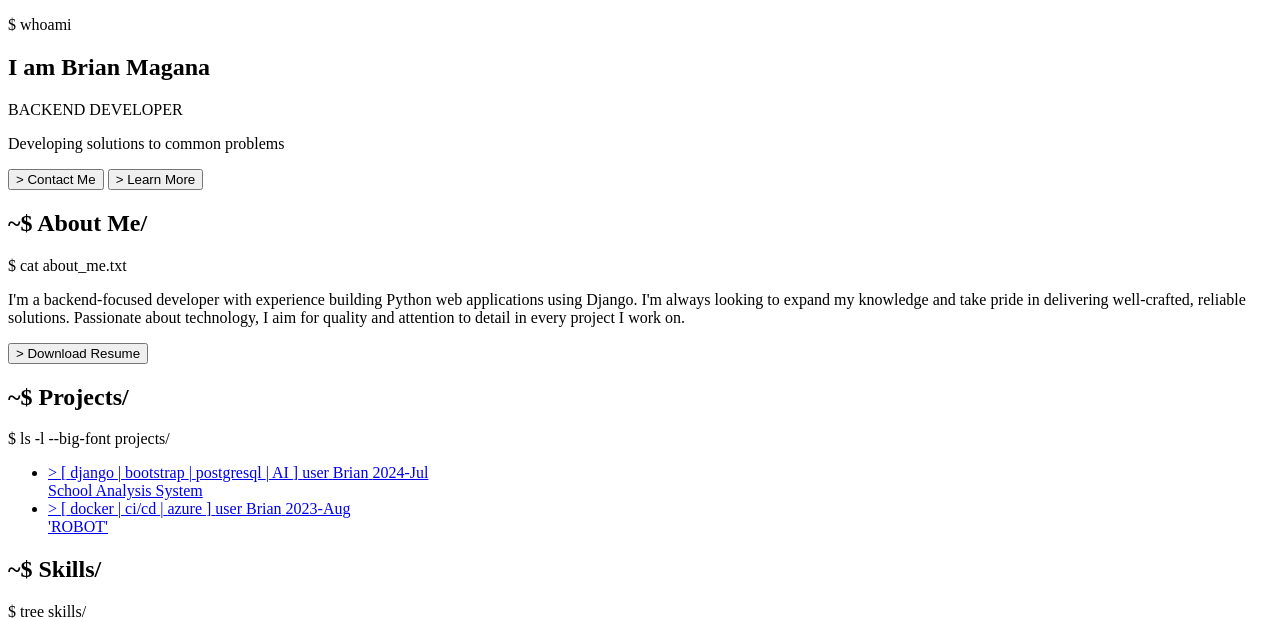
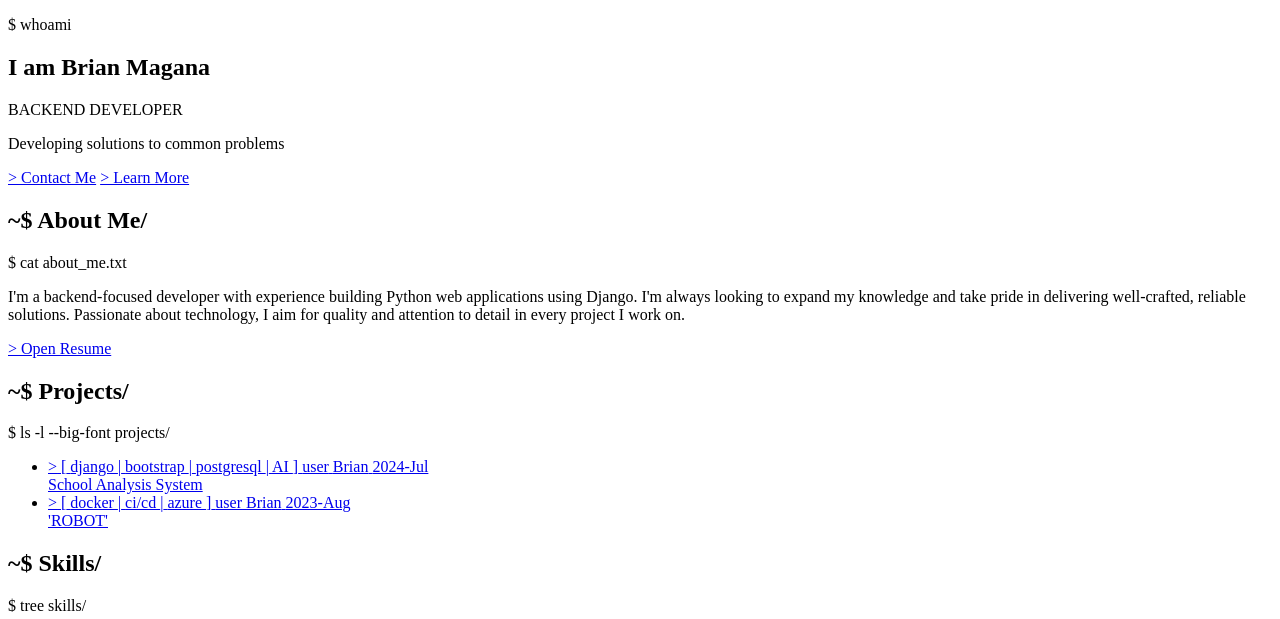
Before and after one commit to BrialexMaga/portfolio, a Flask app: page / in a window 1280 px wide. Shown: the part 124-743 px from the top of the page. Run offline with Flask 3, Linux system fonts and the light colour scheme.

Commit message:
Add functionality to buttons in hero and about me

```diff
--- a/templates/index.html
+++ b/templates/index.html
@@ -23,15 +23,15 @@
         <h1>I am Brian Magana</h1>
         <p>BACKEND DEVELOPER</p>
         <p>Developing solutions to common problems</p>
-        <button>> Contact Me</button>
-        <button>> Learn More</button>
+        <a href="#contact">> Contact Me</a>
+        <a href="#about-me">> Learn More</a>
     </section>
 
     <section id="about-me">
         <h2>~$ About Me/</h2>
         <p class="code">$ cat about_me.txt</p>
         <p>I'm a backend-focused developer with experience building Python web applications using Django. I'm always looking to expand my knowledge and take pride in delivering well-crafted, reliable solutions. Passionate about technology, I aim for quality and attention to detail in every project I work on.</p>
-        <button>> Download Resume</button>
+        <a href="{{ url_for('static', filename='files/CV.pdf') }}" target="_blank">> Open Resume</a>
     </section>
 
     <section id="projects">
```
Also changed, not shown: 1 other file.
